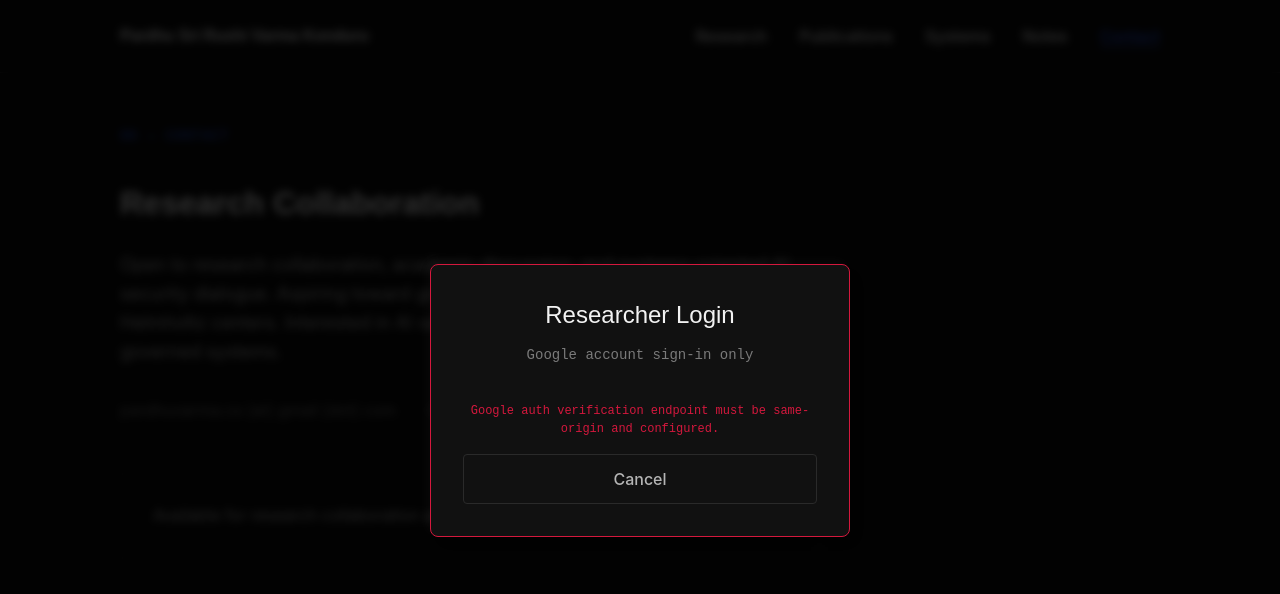
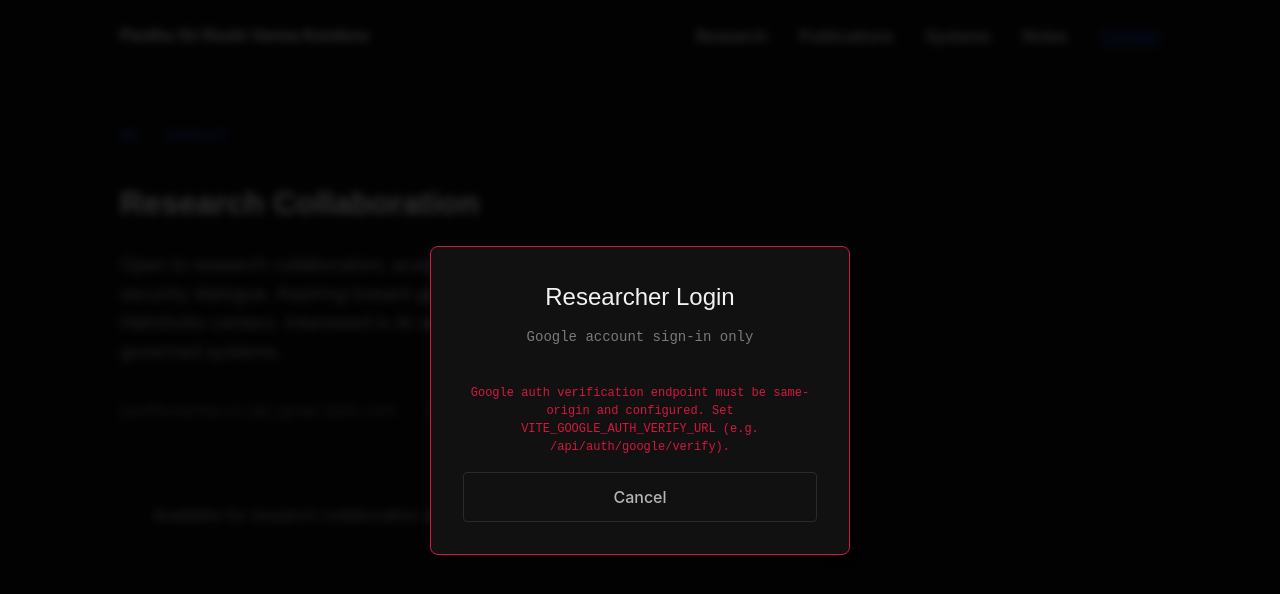
Before and after one commit to PardhuSreeRushiVarma20060119/PardhuSreeRushiVarma20060119, a React (Vite) app: page / in a window 1280 px wide. Both pictures are taken after a click on the button "RESEARCHER LOGIN (GOOGLE)". Shown: the part 5750-6344 px from the top of the page. Built offline with nearby package versions, Linux system fonts and the light colour scheme; no server answers.

Commit message:
feat: clarify google auth setup in login modal and docs
Co-authored-by: PardhuSreeRushiVarma20060119 <140948604+PardhuSreeRushiVarma20060119@users.noreply.github.com>

```diff
--- a/src/app/components/LoginModal.tsx
+++ b/src/app/components/LoginModal.tsx
@@ -31,11 +31,11 @@ export function LoginModal({ onLogin, onCancel }: { onLogin: () => void; onCance
 
     useEffect(() => {
         if (!clientId) {
-            setError('Google auth is not configured.');
+            setError('Google auth is not configured. Set VITE_GOOGLE_CLIENT_ID in your .env file and restart the app.');
             return;
         }
         if (!hasVerificationEndpoint) {
-            setError('Google auth verification endpoint must be same-origin and configured.');
+            setError('Google auth verification endpoint must be same-origin and configured. Set VITE_GOOGLE_AUTH_VERIFY_URL (e.g. /api/auth/google/verify).');
             return;
         }
 
```
Also changed, not shown: 2 other files (tests, documents, lock files or other folders).
